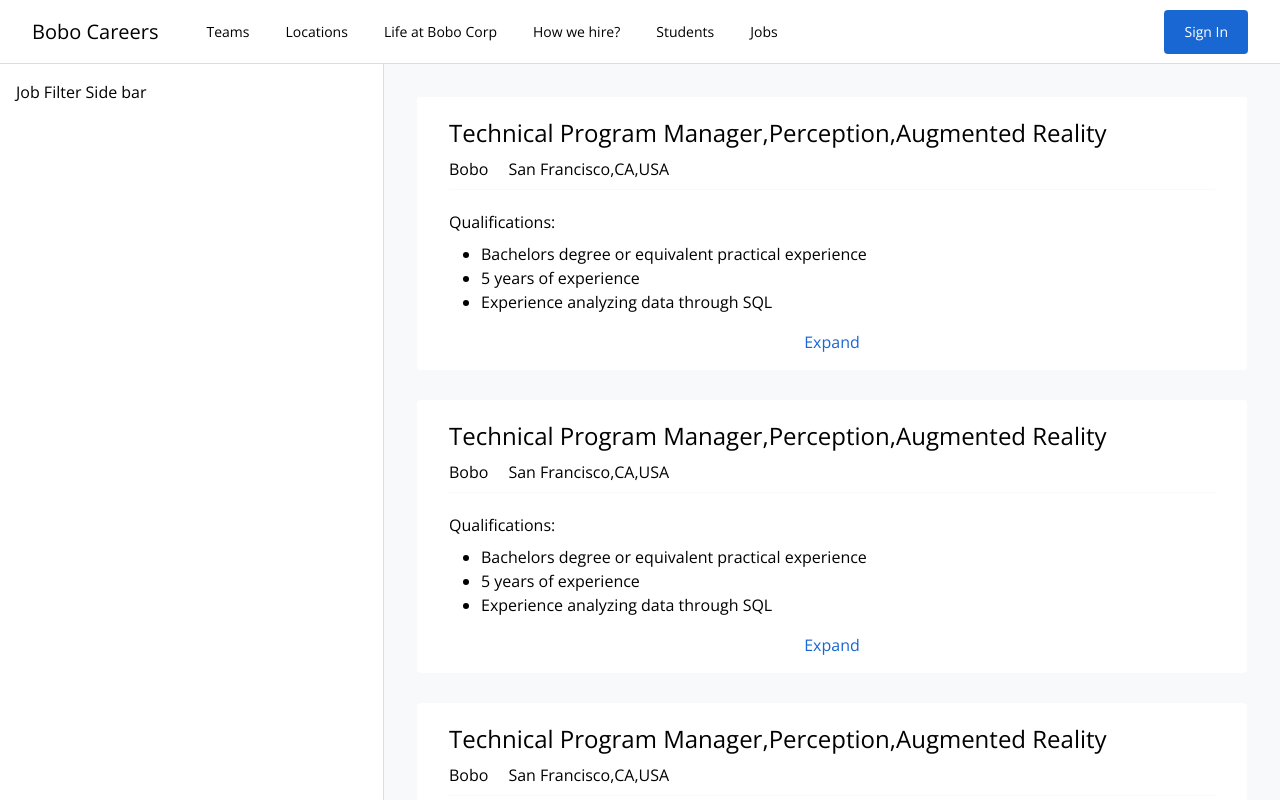
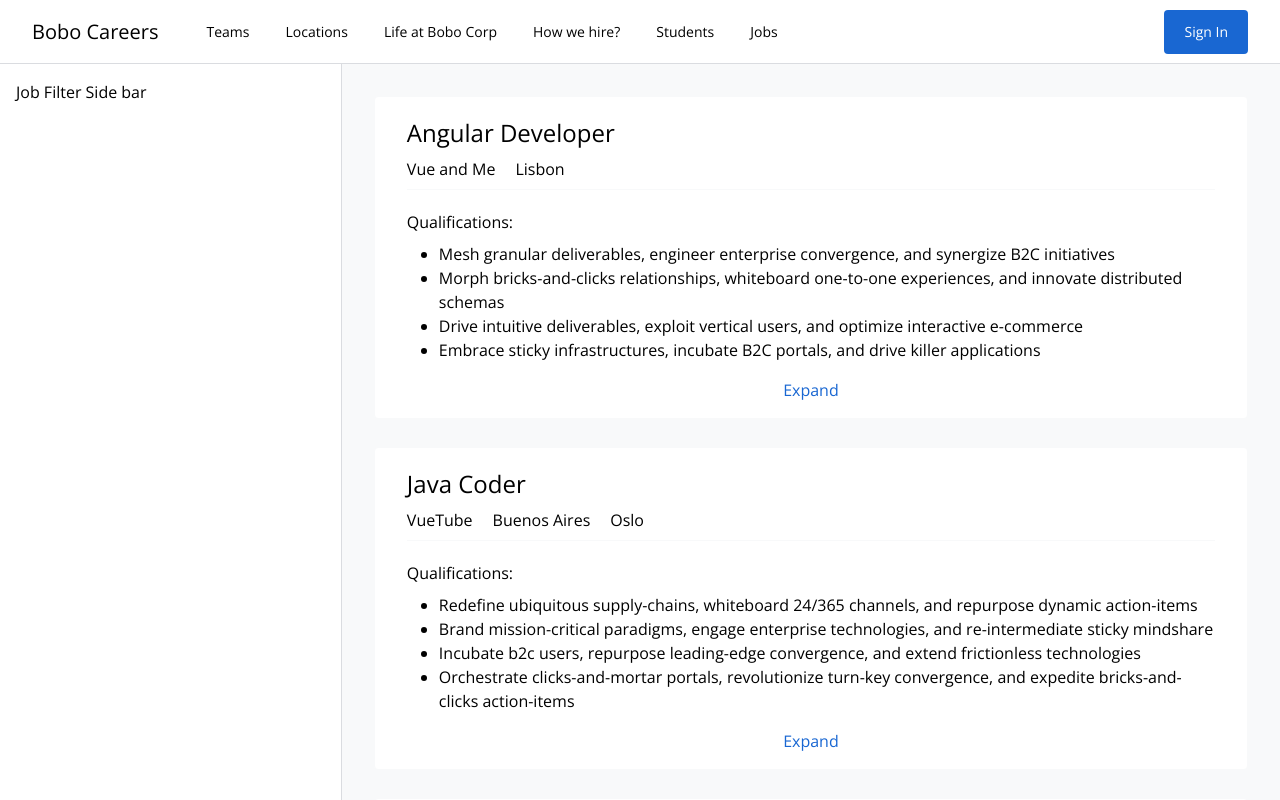
Before and after one commit to proton0210/Job-Search-App, a Vue app: page /#/jobs/results in a window 1280 px wide. Shown: the top 800 px of the page. Built offline with nearby package versions, Linux system fonts and the light colour scheme; data requests are answered from the project's data file.

Commit message:
Job Search test

```diff
--- a/src/components/JobResults/JobListItem.vue
+++ b/src/components/JobResults/JobListItem.vue
@@ -1,20 +1,29 @@
 <template>
+  <div>
     <li class="mb-7">
       <router-link
-      to="/jobs/results/1"
+        :to="jobPageLink"
         class="block mx-auto bg-white border border-solid border-brand-gray-2 rounded hover:shadow-gray"
       >
         <div class="pt-5 pb-2 mx-8 border-b border-solid border-brand-gray-2">
           <h2 class="mb-2 text-2xl">
-          Technical Program Manager,Perception,Augmented Reality
+            {{ job.title }}
           </h2>
           <div class="flex flex-row align-middle">
             <div class="mr-5">
-            <span>Bobo</span>
+              <span>{{ job.organization }}</span>
             </div>
 
             <div>
-            <span> San Francisco,CA,USA</span>
+              <ul>
+                <li
+                  v-for="location in job.locations"
+                  :key="location"
+                  class="inline-block mr-5"
+                >
+                  {{ location }}
+                </li>
+              </ul>
             </div>
           </div>
         </div>
@@ -24,26 +33,41 @@
             <h3 class="mt-1 mb-2">Qualifications:</h3>
             <div>
               <ul class="pl-8 list-disc">
-              <li>Bachelors degree or equivalent practical experience</li>
-              <li>5 years of experience</li>
-              <li>Experience analyzing data through SQL</li>
+                <li
+                  v-for="qualification in job.minimumQualifications"
+                  :key="qualification"
+                >
+                  {{ qualification }}
+                </li>
               </ul>
             </div>
           </div>
 
           <div class="mt-4 text-center">
-          <router-link to="/jobs/results/1" class="text-brand-blue-1"
+            <router-link :to="jobPageLink" class="text-brand-blue-1"
               >Expand</router-link
             >
           </div>
         </div>
       </router-link>
     </li>
+  </div>
 </template>
 
 <script>
 export default {
   name: "JobListItem",
+  props: {
+    job: {
+      type: Object,
+      required: true,
+    },
+  },
+  computed: {
+    jobPageLink() {
+      return `/jobs/results/${this.job.id}`;
+    },
+  },
 };
 </script>
 
--- a/src/components/JobResults/JobListing.vue
+++ b/src/components/JobResults/JobListing.vue
@@ -1,9 +1,7 @@
 <template>
   <main class="flex-auto p-8 bg-brand-gray-2">
     <ol>
-      <job-list-item />
-      <job-list-item />
-      <job-list-item />
+      <job-list-item v-for="job in jobs" :key="job.id" :job="job" />
     </ol>
   </main>
 </template>
@@ -23,10 +21,9 @@
       jobs: [],
     };
   },
-  mounted() {
-    axios.get("http://localhost:3000/jobs").then((response) => {
-      this.jobs = response.data;
-    });
+  async mounted() {
+    const { data } = await axios.get("http://localhost:3000/jobs");
+    this.jobs = data;
   },
 };
 </script>
```
Also changed, not shown: 1 other file (tests, documents, lock files or other folders). Lines whose indentation alone changed are shown as unchanged.
